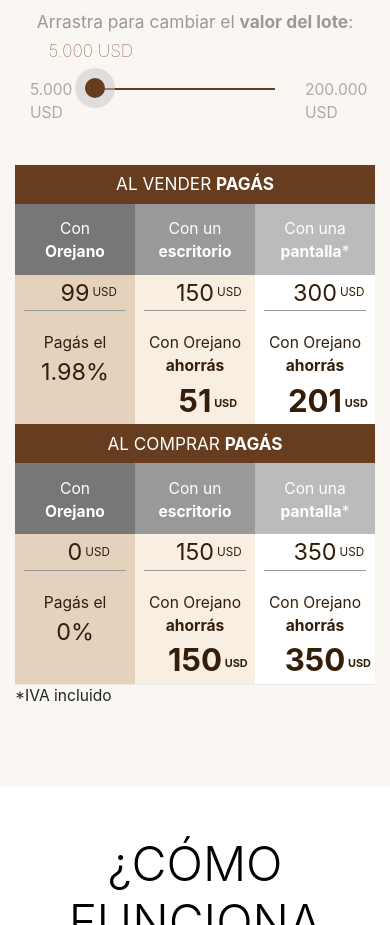
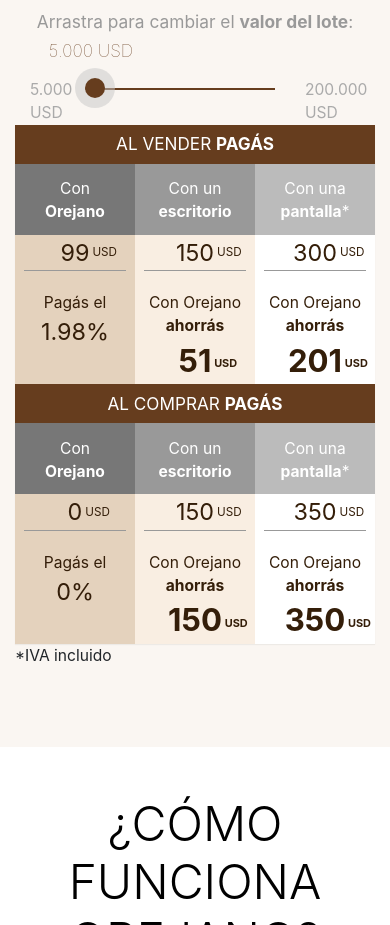
Before and after one commit to maagmirror/orejano, a plain HTML site: page index.html in a window 390 px wide. Shown: the part 840-1765 px from the top of the page. Drawn offline with nearby package versions, Linux system fonts and the light colour scheme.

Commit message:
last updates

```diff
--- a/css/styles.css
+++ b/css/styles.css
@@ -327,6 +327,10 @@ section.footer img {
         margin: 0pt 0pt!important;
     }
 
+    section.calculadora .resultados {
+        margin-top: 0pt!important;
+    }
+
     .carousel-center-content{
         margin: auto;
         width: 100%;
```
